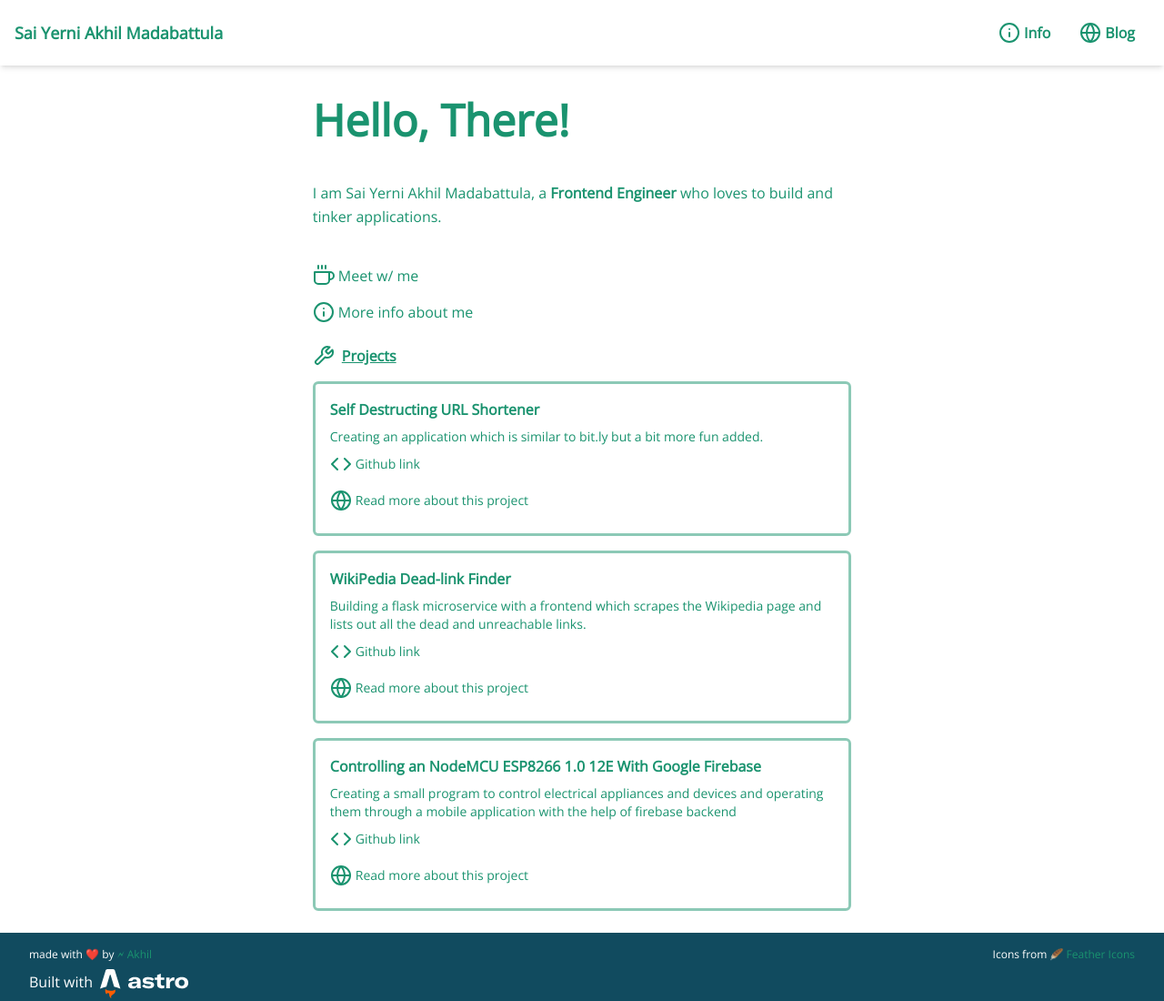
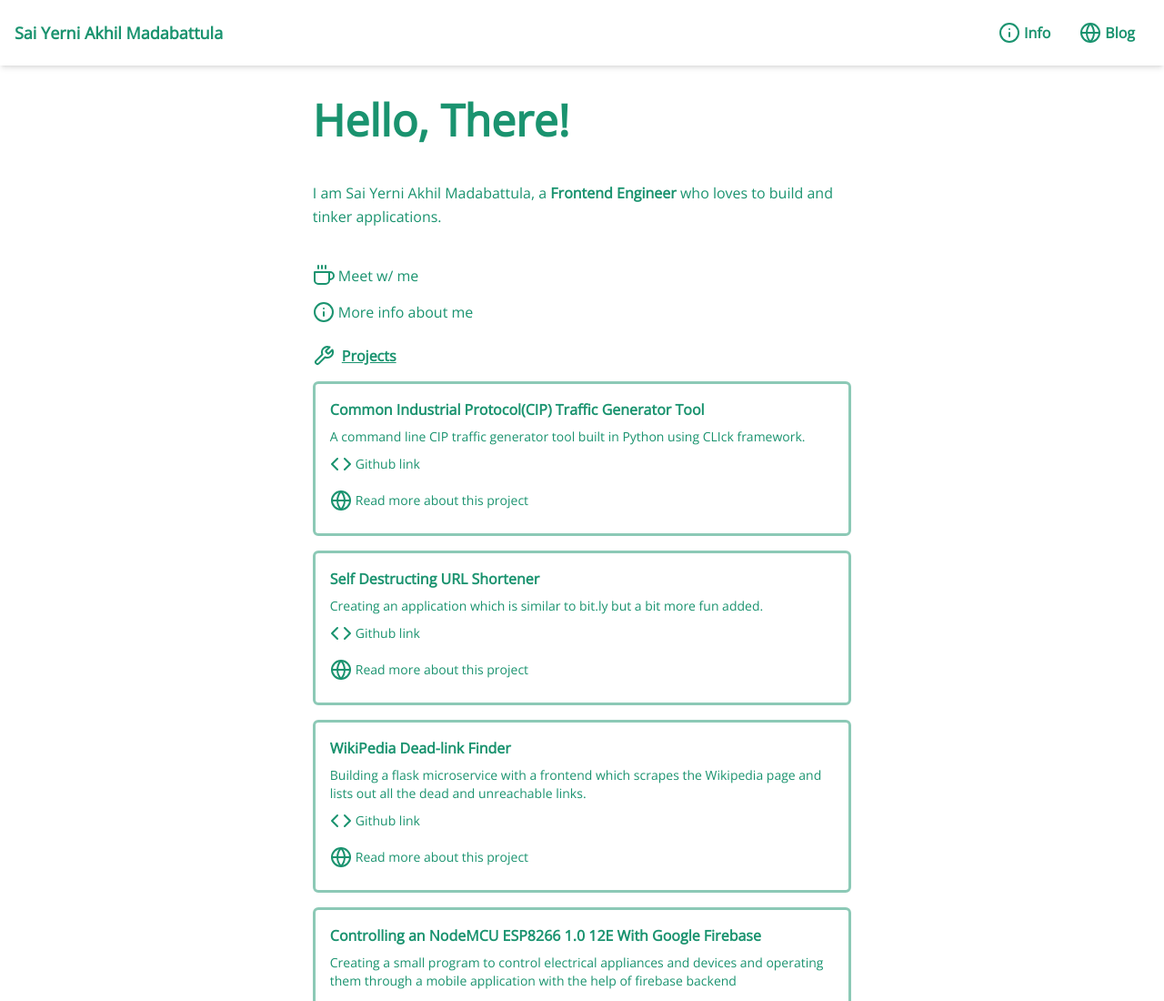
Before and after one commit to saiyerniakhil/akhil-portfolio, an Astro site: page / in a window 1280 px wide. Shown: the top 1100 px of the page at 91% size. Built offline with nearby package versions, Linux system fonts and the light colour scheme; Astro itself is replaced by a stand-in of ours.

Commit message:
add capstone into the project listing

```diff
--- a/src/pages/capstone.astro
+++ b/src/pages/capstone.astro
@@ -37,7 +37,8 @@ const projects = [
         </div>
         <div class="pt-4">
             <h3 class="h3">Welcome to my master's capstone project page. </h3>
-            <p>This project is built as a part of the COMPSCI995: Master's Capstone Project at University of Wisconsin - Milwaukee. Here's some important links -</p>
+            <p>This project is built as a part of the COMPSCI995: Master's Capstone Project at University of Wisconsin - Milwaukee. </p>
+            <p class="mt-2">Here are some important links -</p>
         </div>
 
         <div class="flex flex-col gap-4 py-4">
--- a/src/pages/index.astro
+++ b/src/pages/index.astro
@@ -8,6 +8,13 @@ import ToolIcon from "../components/icons/ToolIcon";
 import Icons from "../components/icons";
 
 const projects = [
+  {
+    title: "Common Industrial Protocol(CIP) Traffic Generator Tool",
+    href: "https://github.com/saiyerniakhil/CIPPacketGen",
+    info: "A command line CIP traffic generator tool built in Python using CLIck framework.",
+    reference:
+      "/capstone",
+  },
   {
     title: "Self Destructing URL Shortener",
     href: "https://github.com/saiyerniakhil/url-generator-backend",
@@ -56,6 +63,7 @@ const projects = [
       buttonText="More info about me"
       href="info"
     />
+
 
     <div class="flex items-center text-emerald">
       <span class="mr-2">
```
